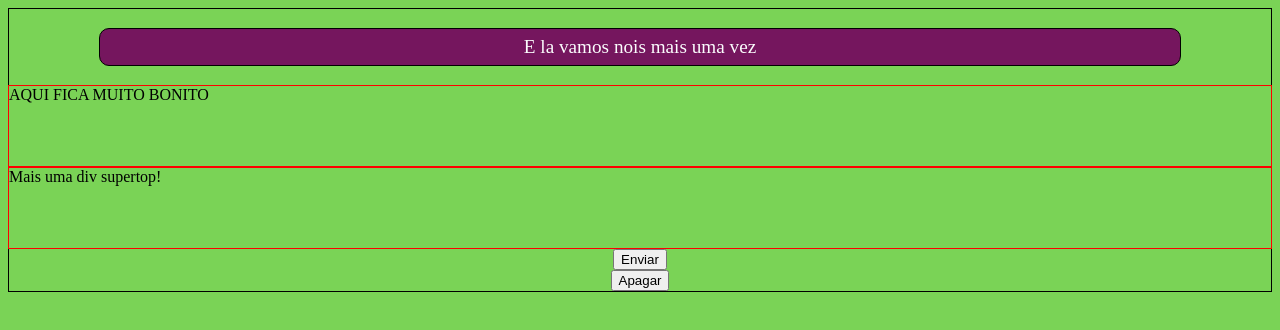
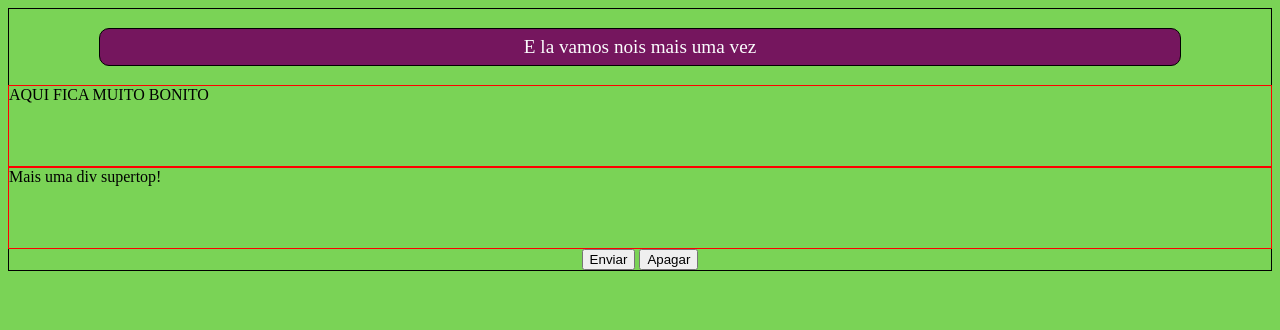
Before and after one commit to Gui002/myproject, a plain HTML site: page index.html in a window 1280 px wide. Drawn offline with Linux system fonts and the light colour scheme.

Commit message:
adicionado div para o btns'

```diff
--- a/index.html
+++ b/index.html
@@ -4,13 +4,18 @@
     <meta charset="UTF-8">
     <meta name="viewport" content="width=device-width, initial-scale=1.0">
     <link rel="stylesheet" href="style.css">
+
     <title>PaginaGit</title>
 </head>
 <body>
     <p>E la vamos nois mais uma vez</p>
     <div id="test">AQUI FICA MUITO BONITO</div>
     <div id="test">Mais uma div supertop!</div>
-    <button>Enviar</button>
-    <button>Apagar</button>
+    <div class="btns">
+    <button onclick="piscar()">Enviar</button>
+    <button>Apagar</button></div>
 </body>
+<script>
+    // Tentando adicionar um script
+</script>
 </html>
```
